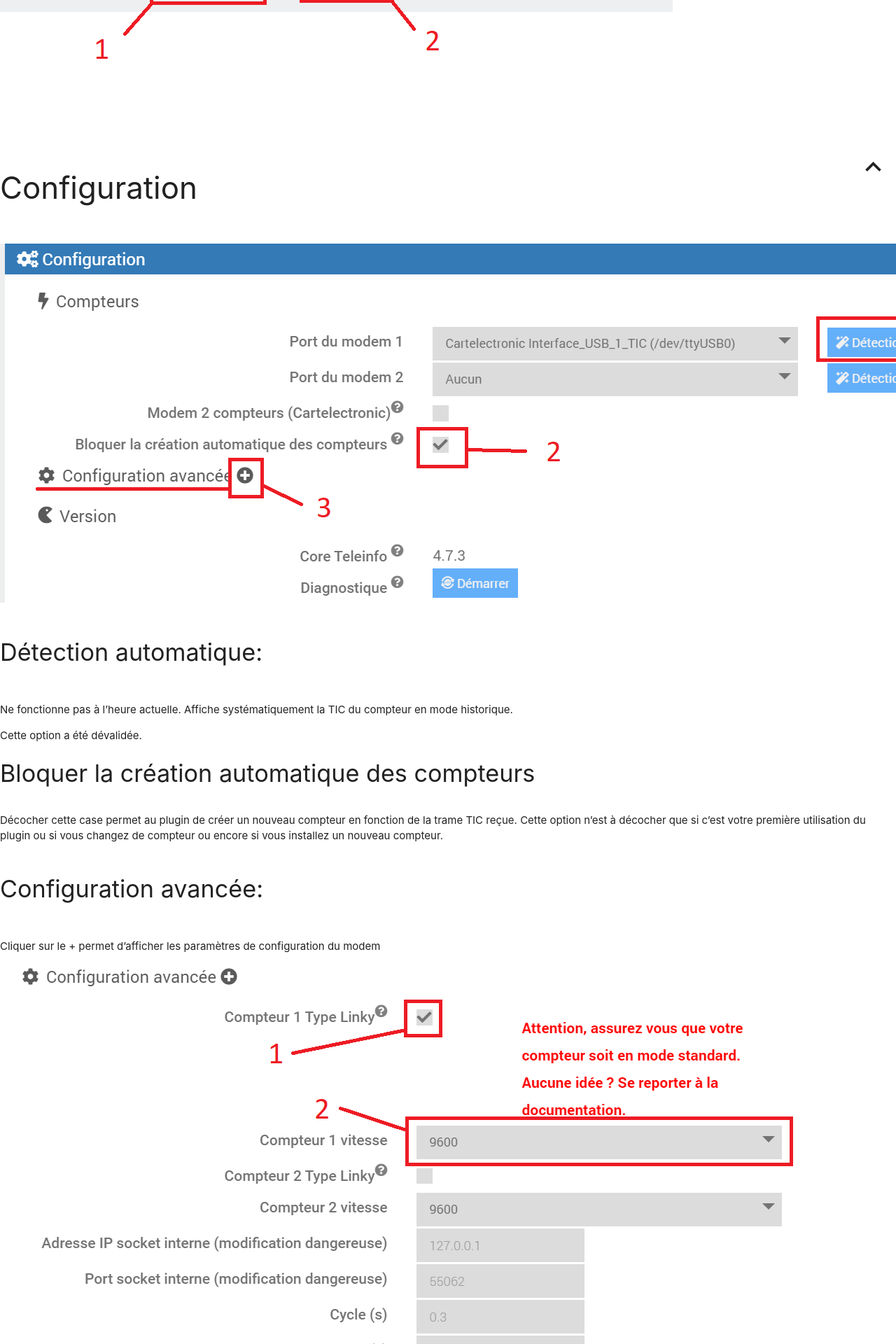
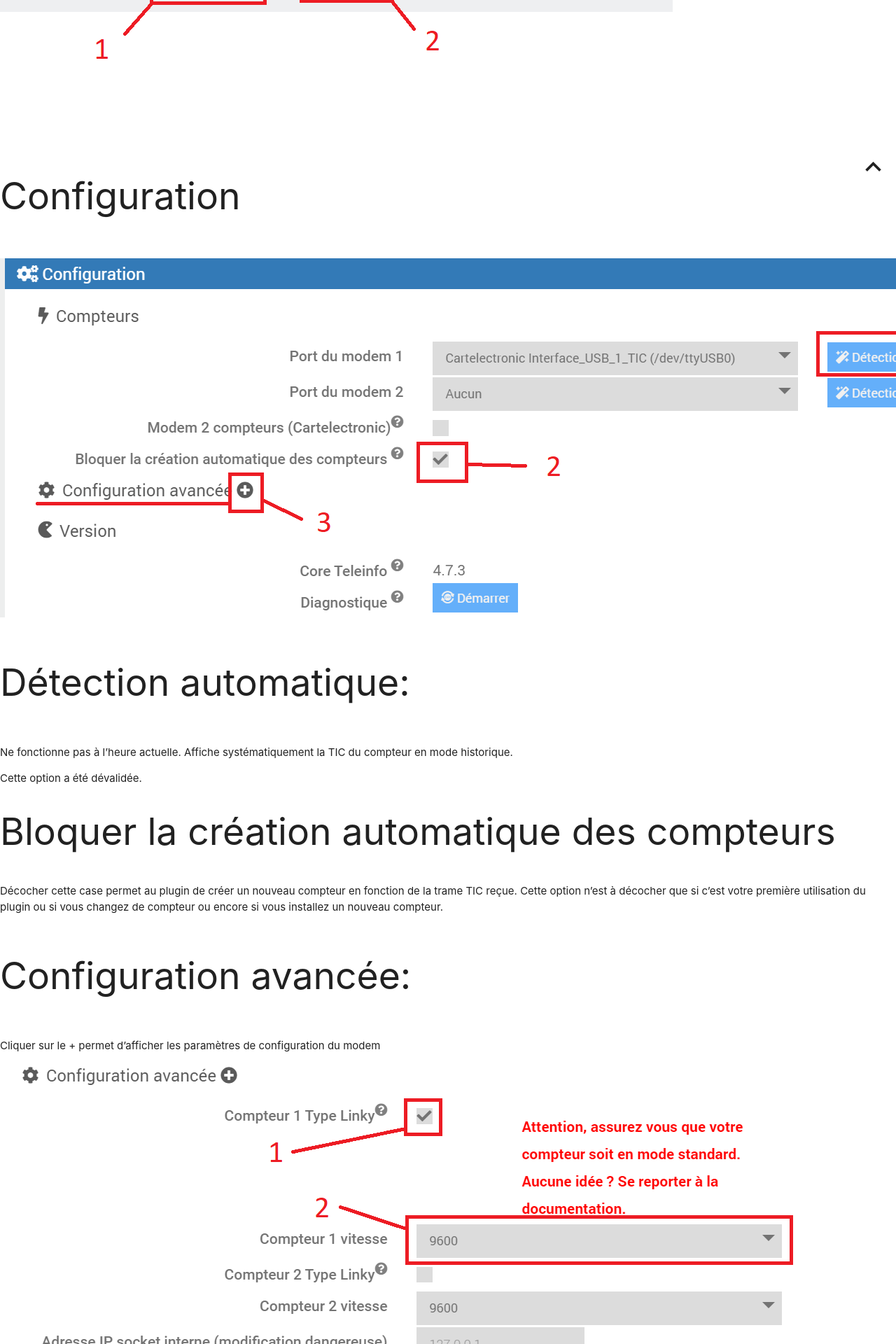
Before and after one commit to NextDom/plugin-teleinfo, a Jekyll site: the page built from docs/fr_FR/index/index.md, in a window 1280 px wide. Shown: the part 629-2549 px from the top of the page at 70% size. Built offline with Jekyll 4.4.1, drawn with Linux system fonts in a browser that asks for light colours; nearby versions of some CDN libraries; our own code applies the rules of GitHub Pages for plain Markdown files; library files that are not in the unit come from our copies.

```diff
--- a/docs/fr_FR/index/index.md
+++ b/docs/fr_FR/index/index.md
@@ -14,14 +14,14 @@ une fois le plugin installé Jeedom vous propose d'aller dans le panneau de conf
 <br>
 <br>
 
-### Configuration
+## Configuration
 <br>
 
 ![Configuration 1](../../images/teleinfo_config02.png)
 <br>
 <br>
 
-#### Détection automatique:
+## Détection automatique:
 <br>
 
 Ne fonctionne pas à l'heure actuelle. Affiche systématiquement la TIC du compteur en mode historique.
@@ -30,14 +30,14 @@ Ne fonctionne pas à l'heure actuelle. Affiche systématiquement la TIC du compt
 Cette option a été dévalidée.
 <br>
 
-#### Bloquer la création automatique des compteurs
+## Bloquer la création automatique des compteurs
 <br>
 Décocher cette case permet au plugin de créer un nouveau compteur en fonction de la trame TIC reçue.
 Cette option n'est à décocher que si c'est votre première utilisation du plugin ou si vous changez de compteur ou encore si vous installez un nouveau compteur.
 <br>
 <br>
 
-#### Configuration avancée:
+## Configuration avancée:
 <br>
 
 
@@ -48,7 +48,7 @@ Cliquer sur le + permet d'afficher les paramètres de configuration du modem
 <br>
 <br>
 
-##### Compteur type Linky:
+## Compteur type Linky:
 <br>
 
 Cette option permet de faire la différence entre le mode TIC historique ou standard. Le mode TIC peut être identifié pour un compteur Linky sur la cadran du compteur en appuyant plusieurs fois sur le + ou le -. Tous les autres compteurs sont en mode historique, seul le Linky peut avoir un mode standard.
@@ -56,7 +56,7 @@ Si vous avez un mode historique il ne faut pas cocher cette case
 <br>
 <br>
 
-##### Vitesse:
+## Vitesse:
 <br>
 
 Si vous avez un mode historique la vitesse doit être fixée à 1200
```
